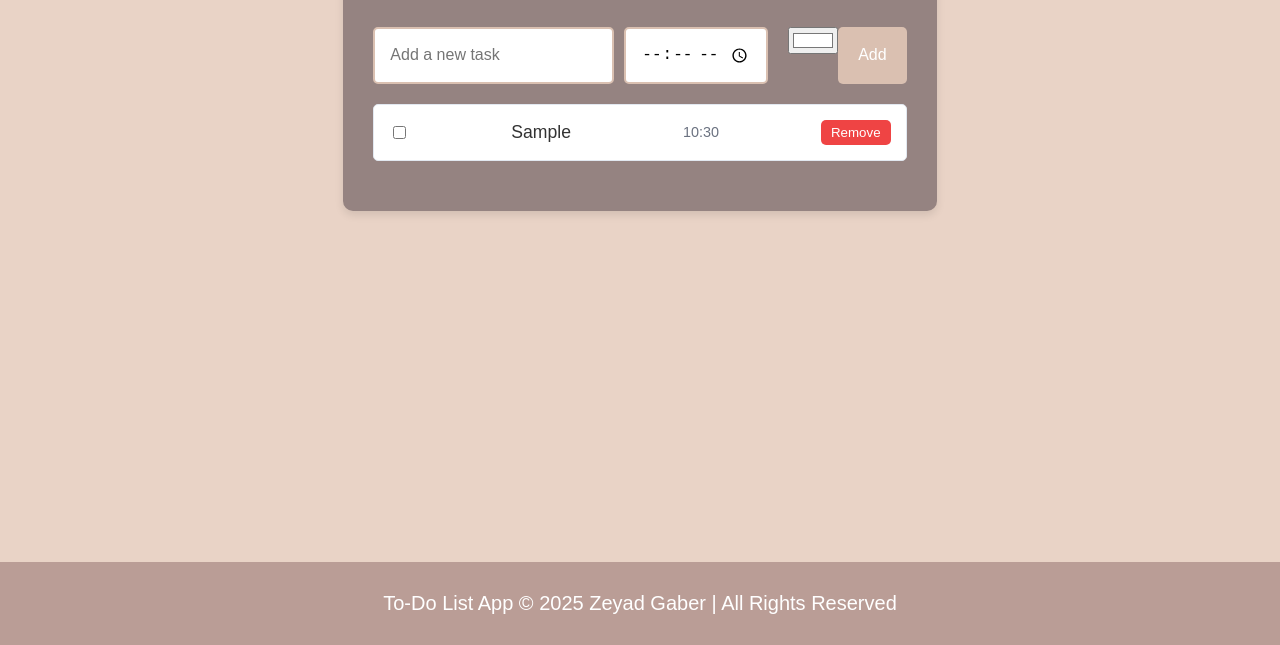
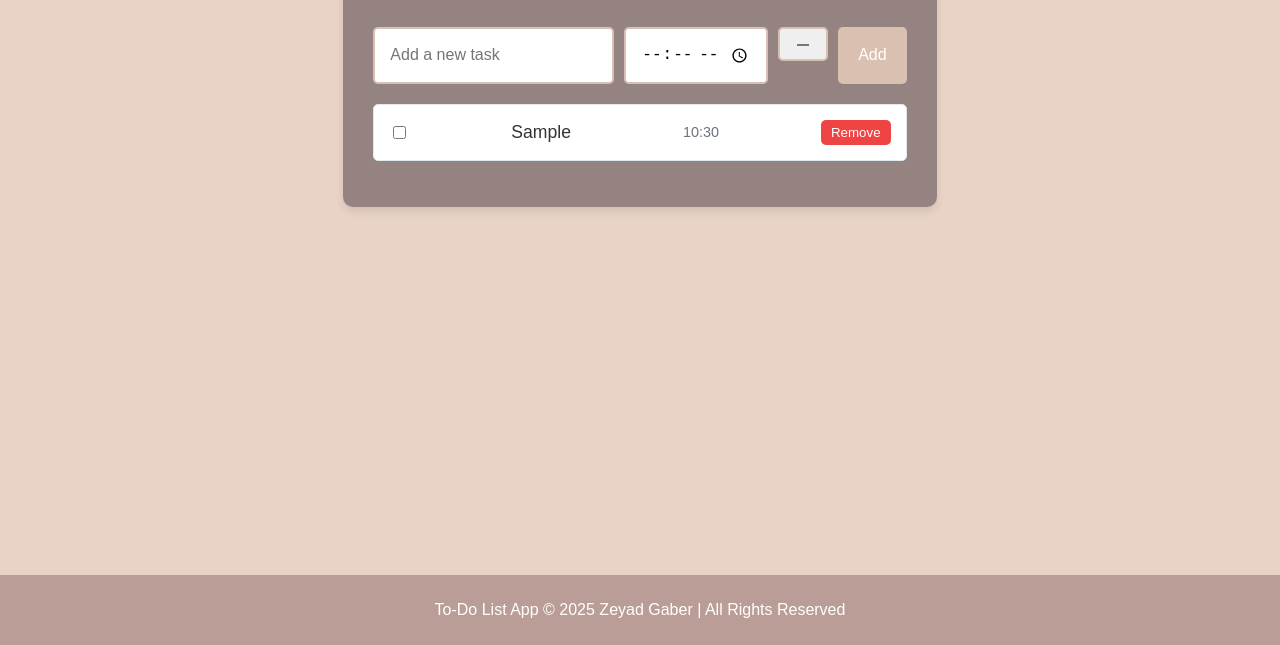
Before and after one commit to zeyad-220/To-Do-List, a plain HTML site: page index.html in a window 1280 px wide. Both pictures are taken after typing "Sample", "10:30" into the empty fields and a click on the button "Add". Shown: the part 155-800 px from the top of the page. Drawn offline with Linux system fonts and the light colour scheme.

Commit message:
index.html

```diff
--- a/index.html
+++ b/index.html
@@ -3,7 +3,6 @@
 <head>
   <meta charset="UTF-8">
   <meta name="viewport" content="width=device-width, initial-scale=1.0">
-  <link rel="stylesheet" href="responsive.css">
   <title>To-Do List</title>
   <style>
     body {
@@ -34,16 +33,16 @@
 
     .input-container {
       display: flex;
-      justify-content: space-between;
+      flex-wrap: wrap;
+      gap: 10px;
       margin-bottom: 20px;
     }
 
-    .input-field {
+    .input-field, .color-picker {
       flex: 1;
       padding: 15px;
       border: 2px solid #dac0b1;
       border-radius: 5px;
-      margin-right: 10px;
       font-size: 1rem;
       transition: border-color 0.3s;
     }
@@ -133,8 +132,23 @@
       width: 100%;
     }
 
-    .color-picker {
-      margin-left: 10px;
+    @media (max-width: 768px) {
+      .container {
+        width: 90%;
+        padding: 20px;
+      }
+
+      .title {
+        font-size: 2rem;
+      }
+
+      .input-container {
+        flex-direction: column;
+      }
+
+      .add-btn {
+        width: 100%;
+      }
     }
   </style>
 </head>
@@ -160,46 +174,52 @@
       const addTaskBtn = document.getElementById('add-task-btn');
       const taskList = document.getElementById('task-list');
 
-      addTaskBtn.addEventListener('click', addTask);
-      taskInput.addEventListener('keypress', (e) => {
-        if (e.key === 'Enter') {
-          addTask();
-        }
-      });
+      // Load tasks from localStorage
+      const loadTasks = () => {
+        const tasks = JSON.parse(localStorage.getItem('tasks')) || [];
+        tasks.forEach(task => createTaskElement(task.text, task.time, task.color, task.completed));
+      };
 
-      function addTask() {
-        const taskText = taskInput.value.trim();
-        const taskTime = taskTimeInput.value;
-        const taskColor = taskColorInput.value;
+      // Save tasks to localStorage
+      const saveTasks = () => {
+        const tasks = Array.from(taskList.children).map(task => ({
+          text: task.querySelector('.task-text').textContent,
+          time: task.querySelector('.task-time').textContent,
+          color: task.style.backgroundColor,
+          completed: task.classList.contains('completed')
+        }));
+        localStorage.setItem('tasks', JSON.stringify(tasks));
+      };
 
-        if (taskText === '') {
-          return;
-        }
-
+      const createTaskElement = (text, time, color, completed = false) => {
         const taskItem = document.createElement('li');
         taskItem.className = 'task-item';
-        taskItem.style.backgroundColor = taskColor;
+        taskItem.style.backgroundColor = color;
+        if (completed) taskItem.classList.add('completed');
 
         const checkbox = document.createElement('input');
         checkbox.type = 'checkbox';
         checkbox.className = 'task-checkbox';
+        checkbox.checked = completed;
         checkbox.addEventListener('change', () => {
           taskItem.classList.toggle('completed');
+          saveTasks();
         });
 
         const taskTextSpan = document.createElement('span');
         taskTextSpan.className = 'task-text';
-        taskTextSpan.textContent = taskText;
+        taskTextSpan.textContent = text;
 
         const taskTimeSpan = document.createElement('span');
         taskTimeSpan.className = 'task-time';
-        taskTimeSpan.textContent = taskTime;
+        taskTimeSpan.textContent = time;
 
         const removeBtn = document.createElement('button');
         removeBtn.className = 'remove-btn';
         removeBtn.textContent = 'Remove';
         removeBtn.addEventListener('click', () => {
           taskList.removeChild(taskItem);
+          saveTasks();
         });
 
         taskItem.appendChild(checkbox);
@@ -208,10 +228,29 @@
         taskItem.appendChild(removeBtn);
 
         taskList.appendChild(taskItem);
+      };
+
+      const addTask = () => {
+        const taskText = taskInput.value.trim();
+        const taskTime = taskTimeInput.value;
+        const taskColor = taskColorInput.value;
+
+        if (!taskText) return;
+
+        createTaskElement(taskText, taskTime, taskColor);
+        saveTasks();
+
         taskInput.value = '';
         taskTimeInput.value = '';
         taskColorInput.value = '#ffffff';
-      }
+      };
+
+      addTaskBtn.addEventListener('click', addTask);
+      taskInput.addEventListener('keypress', e => {
+        if (e.key === 'Enter') addTask();
+      });
+
+      loadTasks();
     });
   </script>
 </body>
```
